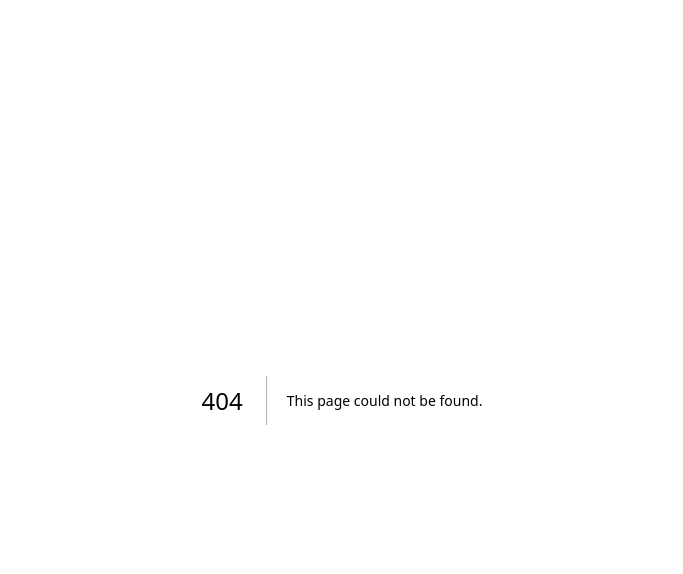
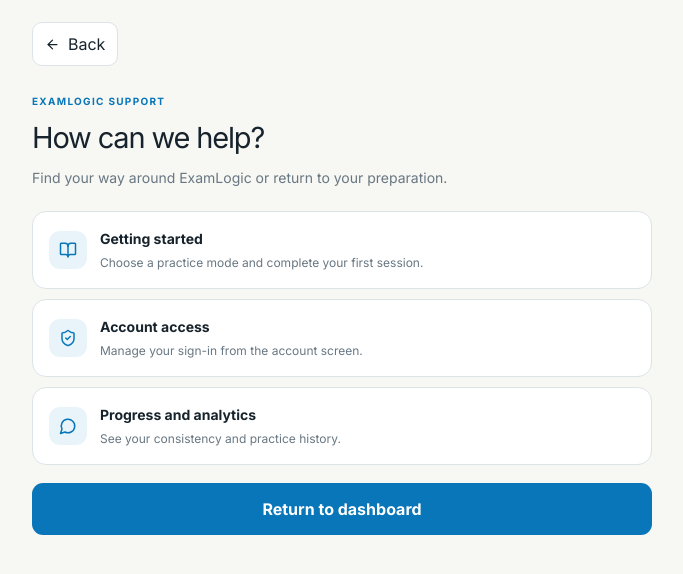
Before and after one commit to examforge99/examlogic, a Next.js app: page /help in a window 1280 px wide. Before the commit this address had no page. Shown: the top 574 px of the page, without its empty margins (298-981 px from the left). Built offline with nearby package versions, Linux system fonts and the light colour scheme.

Commit message:
Add a functional help page for support navigation

```diff
--- /dev/null
+++ b/src/app/help/page.tsx
@@ -0,0 +1,29 @@
+'use client'
+
+import { useRouter } from 'next/navigation'
+import { ArrowLeft, BookOpen, MessageCircle, ShieldCheck } from 'lucide-react'
+
+const C = { bg: '#F7F7F3', surface: '#FFFFFF', text: '#17232C', muted: '#687782', blue: '#0876B8', border: '#DCE4E8' }
+
+export default function HelpPage() {
+  const router = useRouter()
+  return <main style={{ minHeight: '100svh', background: C.bg, color: C.text, padding: '22px 16px calc(30px + env(safe-area-inset-bottom))' }}>
+    <div style={{ maxWidth: 620, margin: '0 auto' }}>
+      <button onClick={() => router.back()} style={{ display: 'inline-flex', alignItems: 'center', gap: 8, border: '1px solid ' + C.border, background: C.surface, borderRadius: 10, padding: '9px 12px', color: C.text }}><ArrowLeft size={15}/> Back</button>
+      <p style={{ color: C.blue, fontSize: 10, fontWeight: 800, letterSpacing: '.13em', marginTop: 28 }}>EXAMLOGIC SUPPORT</p>
+      <h1 style={{ fontSize: 29, letterSpacing: '-.04em', margin: '7px 0' }}>How can we help?</h1>
+      <p style={{ color: C.muted, fontSize: 14, lineHeight: 1.6 }}>Find your way around ExamLogic or return to your preparation.</p>
+      <div style={{ display: 'grid', gap: 10, marginTop: 22 }}>
+        {[
+          { icon: BookOpen, title: 'Getting started', detail: 'Choose a practice mode and complete your first session.', href: '/practice' },
+          { icon: ShieldCheck, title: 'Account access', detail: 'Manage your sign-in from the account screen.', href: '/auth' },
+          { icon: MessageCircle, title: 'Progress and analytics', detail: 'See your consistency and practice history.', href: '/analytics' },
+        ].map(({icon:Icon,title,detail,href}) => <button key={title} onClick={() => router.push(href)} style={{ display: 'flex', alignItems: 'center', gap: 13, textAlign: 'left', padding: 16, border: '1px solid ' + C.border, borderRadius: 14, background: C.surface, color: C.text }}>
+          <span style={{ width: 38, height: 38, display: 'grid', placeItems: 'center', borderRadius: 11, background: '#E8F4FA', color: C.blue, flexShrink: 0 }}><Icon size={18}/></span>
+          <span><strong style={{ display: 'block', fontSize: 14 }}>{title}</strong><span style={{ display: 'block', marginTop: 5, color: C.muted, fontSize: 12, lineHeight: 1.5 }}>{detail}</span></span>
+        </button>)}
+      </div>
+      <button onClick={() => router.push('/dashboard')} style={{ width: '100%', marginTop: 18, padding: 14, border: 0, borderRadius: 11, background: C.blue, color: '#fff', fontWeight: 750 }}>Return to dashboard</button>
+    </div>
+  </main>
+}
```
